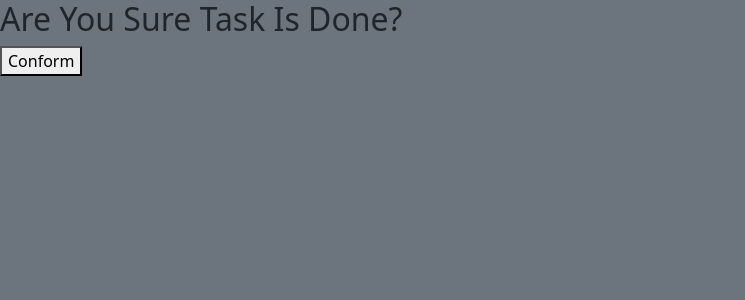
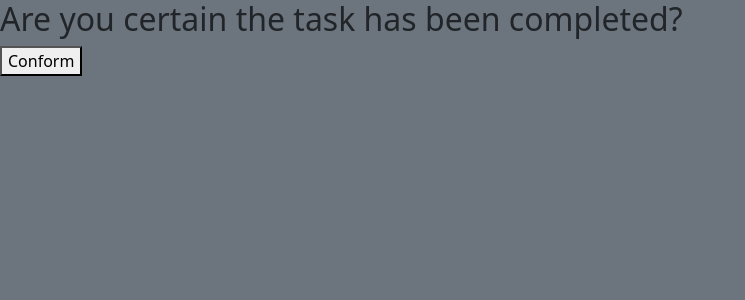
Before and after one commit to sanjukj36/Python_Django_ToDoApp, a Django app: template templates/delete.html in a window 1280 px wide. Shown: the top 300 px of the page, without its empty margins (0-745 px from the left). Run offline with Django 4.2, Linux system fonts and the light colour scheme; the template is opened without the code that fills it, so the values that code supplies are empty.

Commit message:
Update delete.html

```diff
--- a/templates/delete.html
+++ b/templates/delete.html
@@ -4,7 +4,7 @@
 
 <form method="post">
     {% csrf_token %}
-    <h2>Are You Sure Task Is Done?</h2>
+    <h2>Are you certain the task has been completed?</h2>
     <button type="submit">Conform</button>
 </form>
 
```
